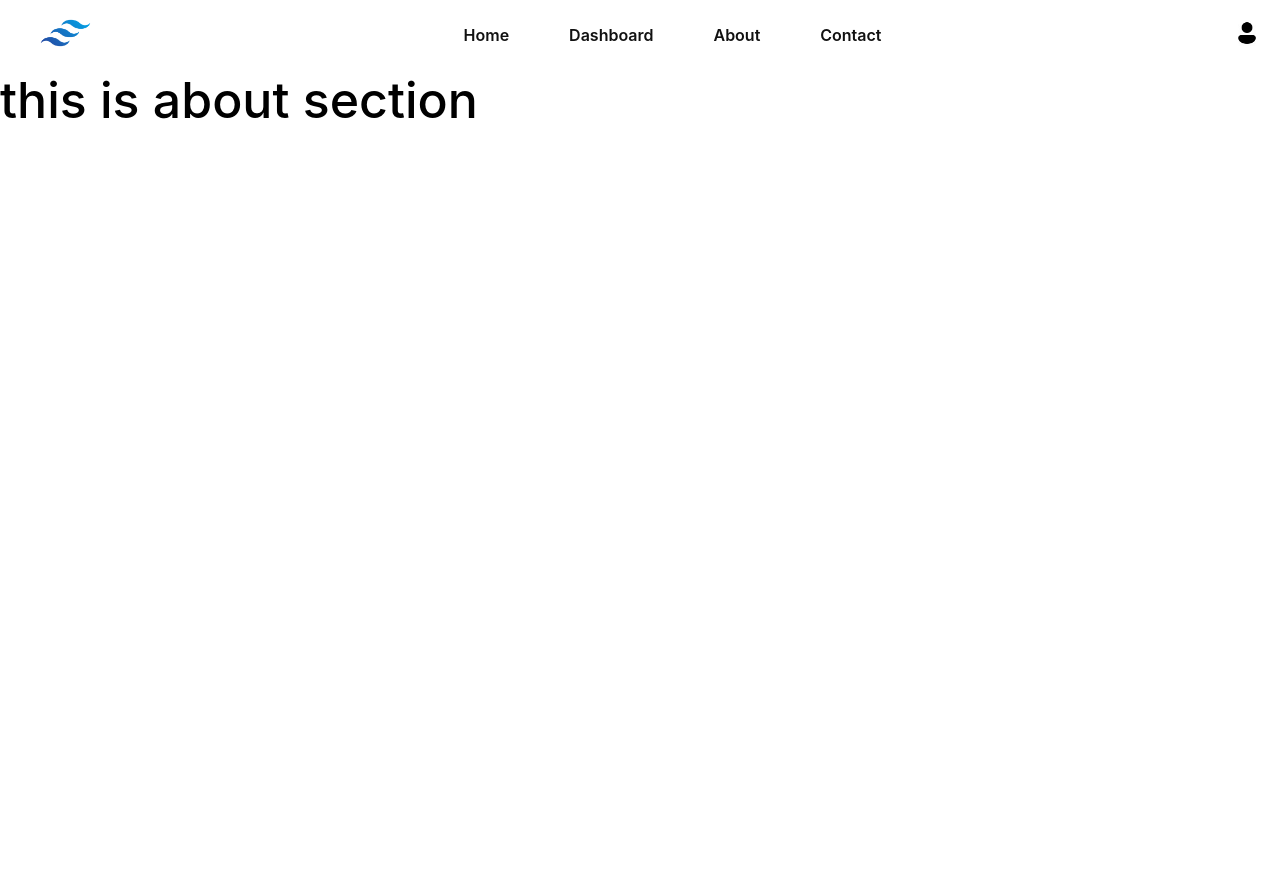
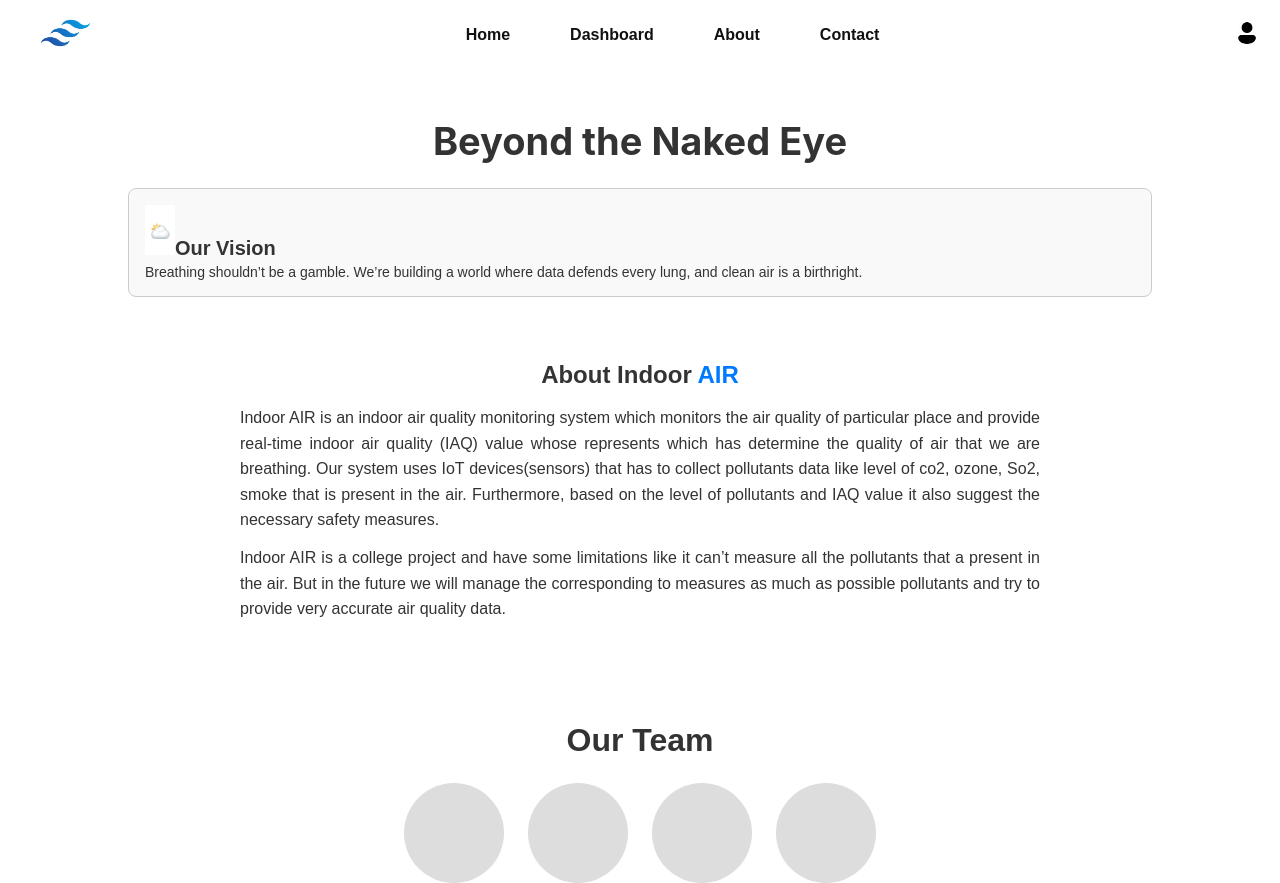
Before and after one commit to biplov2061/indoor_air_quality_monitoring_system, a React (Create React App) app: page /about in a window 1280 px wide. Before the commit the page ends 800 px from the top, so only its background shows below. Built offline with nearby package versions, Linux system fonts and the light colour scheme.

Commit message:
contactus aboutus

```diff
--- a/src/App.css
+++ b/src/App.css
@@ -14,7 +14,7 @@
 }
 
 .App-header {
-  background-color: #282c34;
+  background-color: black;
   min-height: 100vh;
   display: flex;
   flex-direction: column;
--- a/src/Pages/About.js
+++ b/src/Pages/About.js
@@ -1,10 +1,59 @@
-import React from 'react'
+import React from "react";
+import cloud from "../Assets/clould.jpg";
+import "./aboutus.css"; // Import external CSS
+
+export default function IndoorAirPage() {
+  return (
+    <div className="indoor-air-container">
+
+      <section className="indoor-air-hero">
+        <h1 className="indoor-air-title">Beyond the Naked Eye</h1>
+
+        <div className="indoor-air-vision-box">
+         <img src={cloud} className={"indoor-air-value-img"} alt="cloud icon" />
+
+            <span className="indoor-air-vision-title">Our Vision</span>
+
+          <p className="indoor-air-vision-text">
+            Breathing shouldn’t be a gamble. We’re building a world where data defends every lung,
+            and clean air is a birthright.
+          </p>
+        </div>
+      </section>
+
+      {/* About Section */}
+      <section className="indoor-air-about">
+        <h2 className="indoor-air-about-heading">
+          About Indoor <span className="indoor-air-highlight">AIR</span>
+        </h2>
+        <p className="indoor-air-about-text">
+          Indoor AIR is an indoor air quality monitoring system which monitors the air quality
+          of particular place and provide real-time indoor air quality (IAQ) value whose
+          represents which has determine the quality of air that we are breathing. Our system
+          uses IoT devices(sensors) that has to collect pollutants data like level of co2, ozone,
+          So2, smoke that is present in the air. Furthermore, based on the level of pollutants
+          and IAQ value it also suggest the necessary safety measures.
+        </p>
+        <p className="indoor-air-about-text">
+          Indoor AIR is a college project and have some limitations like it can’t
+          measure all the pollutants that a present in the air. But in the future we
+          will manage the corresponding to measures as much as possible
+          pollutants and try to provide very accurate air quality data.
+        </p>
+      </section>
 
 
-export default function About() {
-  return (
-    <div>
-        <h1>this is about section</h1>
+      <section className="indoor-air-team">
+        <h2 className="indoor-air-team-heading">Our Team</h2>
+        <div className="indoor-air-team-list">
+          {[1, 2, 3, 4].map((i) => (
+            <div key={i} className="indoor-air-team-member"></div>
+          ))}
+        </div>
+      </section>
+
+
+
     </div>
-  )
+  );
 }
--- /dev/null
+++ b/src/Pages/ContactPage.css
@@ -0,0 +1,118 @@
+/* General Reset */
+* {
+  margin: 0;
+  padding: 0;
+  box-sizing: border-box;
+}
+
+body, html {
+  font-family: Arial, sans-serif;
+  background-color: #fff;
+  color: #333;
+}
+
+.contact_container {
+  padding: 20px;
+  max-width: 1200px;
+  margin: auto;
+}
+
+
+
+/* Heading */
+.contact_heading {
+  text-align: center;
+  margin-top: 30px;
+  margin-bottom: 30px;
+}
+
+.contact_heading h1 {
+  font-size: 28px;
+  font-weight: bold;
+  margin-bottom: 8px;
+}
+
+/* Layout */
+.contact_content {
+  display: flex;
+  flex-wrap: wrap;
+  gap: 30px;
+  justify-content: space-between;
+}
+
+/* Form section */
+.contact_form {
+  flex: 1;
+  min-width: 300px;
+  border: 1px solid #ddd;
+  padding: 20px;
+  border-radius: 8px;
+}
+
+.contact_form h2 {
+  font-size: 18px;
+  margin-bottom: 15px;
+}
+
+.contact_form form {
+  display: flex;
+  flex-direction: column;
+}
+
+.contact_form label {
+  margin-top: 10px;
+  margin-bottom: 5px;
+  font-size: 14px;
+}
+
+.contact_form input,
+.contact_form textarea {
+  padding: 10px;
+  border: 1px solid #ccc;
+  border-radius: 4px;
+}
+
+.contact_form textarea {
+  resize: vertical;
+  height: 100px;
+}
+
+.contact_form button {
+  margin-top: 15px;
+  padding: 10px;
+  background-color: #3b82f6;
+  color: white;
+  border: none;
+  border-radius: 4px;
+  cursor: pointer;
+}
+
+/* Info section */
+.contact_info {
+  flex: 1;
+  min-width: 250px;
+
+
+}
+
+.contact_info h2 {
+  font-size: 28px;
+  margin-bottom: 15px;
+
+}
+
+.info_block {
+  margin-bottom: 30px;
+}
+
+.info_block strong {
+  display: block;
+  margin-bottom: 5px;
+}
+input {
+  width: 100%; /* or fixed like 300px */
+  padding: 8px;
+  margin: 0;
+  box-sizing: border-box;
+  border: 1px solid #ccc;
+}
--- a/src/Pages/ContactUs.js
+++ b/src/Pages/ContactUs.js
@@ -1,9 +1,65 @@
-import React from 'react'
+import React from "react";
+import "./ContactPage.css";
 
-export default function ContactUs() {
+
+const ContactPage = () => {
   return (
-    <div>
-        <h1>This is contact us page</h1>
+    <div className="contact-container">
+
+
+
+      <div className="contact-heading">
+        <h1>Get in Contact</h1>
+        <p>
+          If you have any question or suggestion then you can contact us. We’d Love to Hear from You
+        </p>
+      </div>
+
+
+      <div className="styles.contact_content">
+
+        <div className="styles.contact_form">
+          <h2>Send us message</h2>
+          <form>
+            <label>Your name</label>
+            <input type="text" placeholder="Enter your name" />
+
+            <label>Phone Number</label>
+            <input type="text" placeholder="98XXXXXXXX" />
+
+            <label>Email</label>
+            <input type="email" placeholder="your@email.com" />
+
+            <label>Message</label>
+            <textarea placeholder="Write your message..."></textarea>
+
+            <button className="input" type="submit">Send message</button>
+          </form>
+        </div>
+
+
+        <div className="styles.contact_info">
+          <h2>Contact information</h2>
+          <div className="styles.info_block">
+            <strong >📍 Address</strong>
+            <p className="details">Balkumari, Lalitpur</p>
+          </div>
+          <div className="styles.info_block">
+            <strong>✏️ Phone number</strong>
+            <p className="details">9816078919</p>
+          </div>
+          <div className="styles.info_block">
+            <strong>📧 Email address</strong>
+            <p className="details">.edu.np</p>
+          </div>
+          <div className="styles.info_block">
+            <strong>Connect With Us</strong>
+            <p>Add social links here</p>
+          </div>
+        </div>
+      </div>
     </div>
-  )
-}
+  );
+};
+
+export default ContactPage;
--- /dev/null
+++ b/src/Pages/aboutus.css
@@ -0,0 +1,122 @@
+.indoor-air-container {
+  font-family: Arial, sans-serif;
+  color: #333;
+  padding: 0;
+  margin: 0;
+}
+
+.indoor-air-header {
+  display: flex;
+  justify-content: space-between;
+  align-items: center;
+  background: #fff;
+  padding: 16px 32px;
+  box-shadow: 0 2px 5px rgba(0, 0, 0, 0.1);
+}
+.indoor-air-value-img{
+    height: 50px;
+    width: 30px;
+}
+
+.indoor-air-logo {
+  font-size: 20px;
+  font-weight: bold;
+}
+
+.indoor-air-nav a {
+  margin-left: 20px;
+  text-decoration: none;
+  color: #333;
+}
+
+.indoor-air-nav a:hover {
+  color: #007BFF;
+}
+
+.indoor-air-hero {
+  text-align: center;
+  margin-top: 48px;
+}
+
+.indoor-air-title {
+  font-size: 38px;
+  font-weight: bold;
+}
+
+.indoor-air-vision-box {
+  width: 80%;
+  margin: 24px auto;
+  padding: 16px;
+  border: 1px solid #ccc;
+  background: #f9f9f9;
+  border-radius: 8px;
+  text-align: left;
+}
+
+
+
+.indoor-air-vision-title {
+  font-weight: 400;
+  font-size: 20px;
+  font-weight: bold;
+
+}
+
+.indoor-air-vision-text {
+  margin-top: 4px;
+  font-size: 14px;
+}
+
+.indoor-air-about {
+  text-align: center;
+  padding: 40px 32px;
+}
+
+.indoor-air-about-heading {
+  font-size: 24px;
+  font-weight: bold;
+  margin-bottom: 16px;
+}
+
+.indoor-air-highlight {
+  color: #007BFF;
+}
+
+.indoor-air-about-text {
+  max-width: 800px;
+  margin: 12px auto;
+  text-align: justify;
+  line-height: 1.6;
+}
+
+.indoor-air-team {
+  text-align: center;
+  margin-top: 48px;
+}
+
+.indoor-air-team-heading {
+  font-size: 32px;
+  font-weight: bold;
+  margin-bottom: 24px;
+}
+
+.indoor-air-team-list {
+  display: flex;
+  justify-content: center;
+  gap: 24px;
+  flex-wrap: wrap;
+}
+
+.indoor-air-team-member {
+  width: 100px;
+  height: 100px;
+  background: #ddd;
+  border-radius: 50%;
+}
+
+.indoor-air-footer {
+  text-align: center;
+  padding: 24px;
+  font-size: 12px;
+  color: #777;
+}
```
